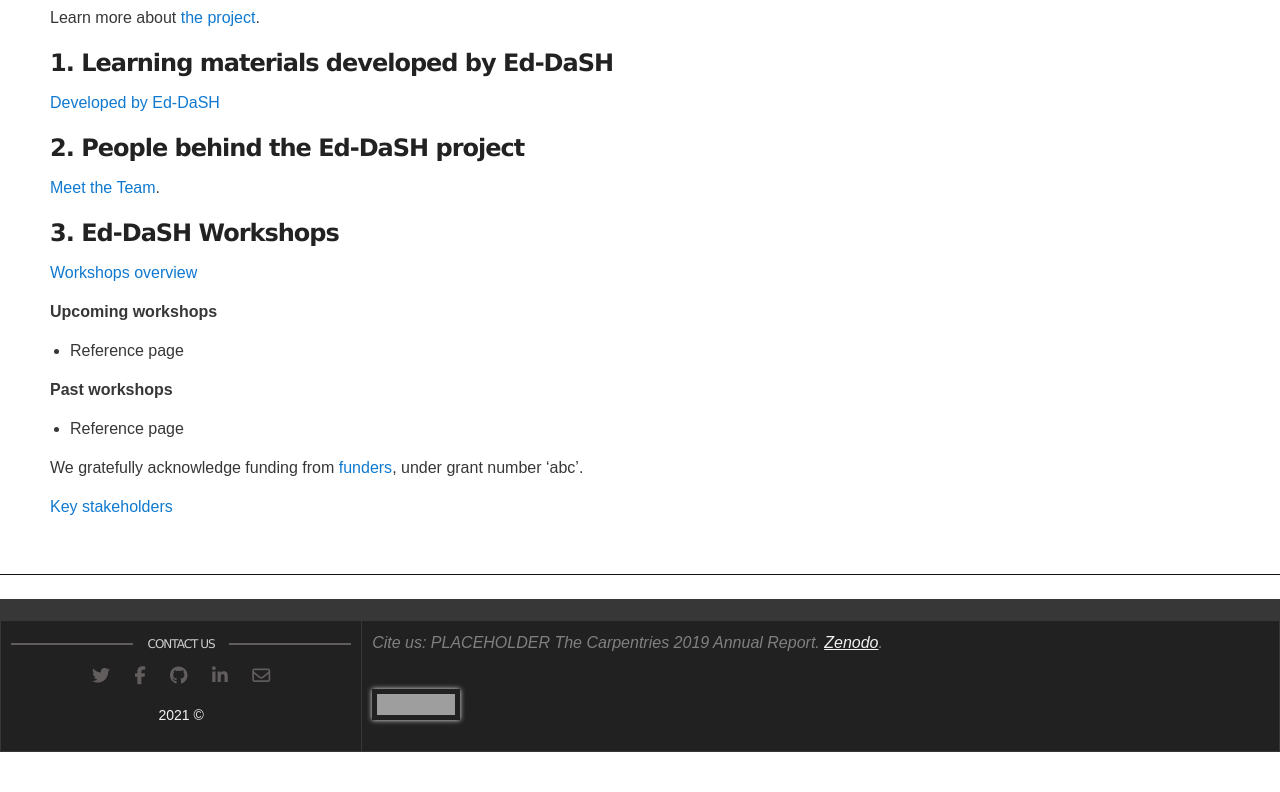
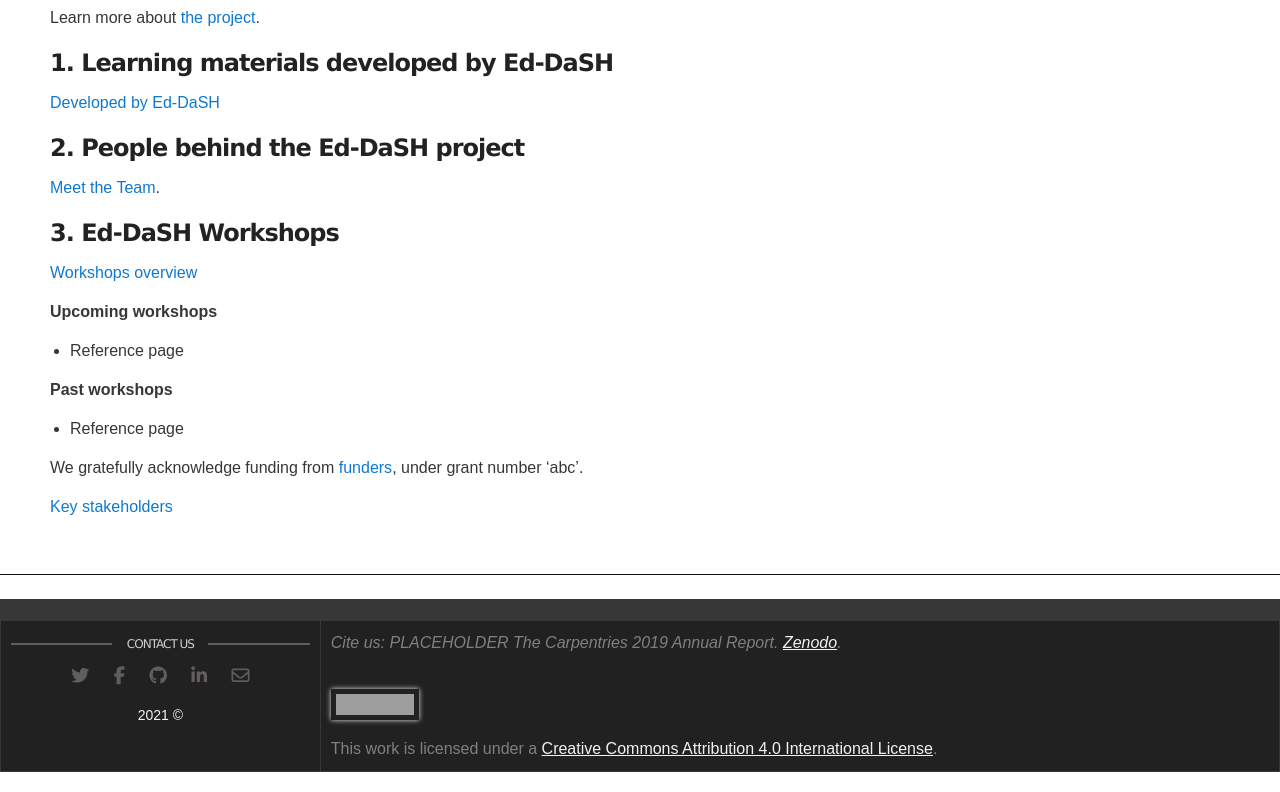
Before and after one commit to edcarp/Ed-DaSH, a Jekyll site: the page built from index.md, in a window 1280 px wide and 900 px high, scrolled down 1024 px, cut to the strip 108-900 px from the top of the window. Built offline with Jekyll 4.4.1, drawn with Linux system fonts in a browser that asks for light colours; nearby versions of some CDN libraries; grey boxes are pictures that could not be loaded.

Commit message:
Update footer.html

```diff
--- a/_includes/footer.html
+++ b/_includes/footer.html
@@ -1,7 +1,9 @@
 <font color="#808080">
 <em> Cite us: PLACEHOLDER The Carpentries 2019 Annual Report. <a href="https://doi.org/10.5281/zenodo.3840372" target=“_blank” >Zenodo</a>.</em>
 <br><br>
-<a rel="license" href="http://creativecommons.org/licenses/by-nc-sa/4.0/">
-  <img alt="Creative Commons License" style="border-width:0" width="88" height="31" src="https://i.creativecommons.org/l/by-nc-sa/4.0/88x31.png" target=“_blank” />
+<a rel="license" href="http://creativecommons.org/licenses/by-nc-sa/4.0/" target=“_blank” ><img alt="Creative Commons License" style="border-width:0" width="88" height="31" src="https://i.creativecommons.org/l/by-nc-sa/4.0/88x31.png" /></a>
+<br>
+This work is licensed under a <a rel="license" href="http://creativecommons.org/licenses/by-nc-sa/4.0/">Creative Commons Attribution 4.0 International License</a>.
+
 </a>
 </font>
```
